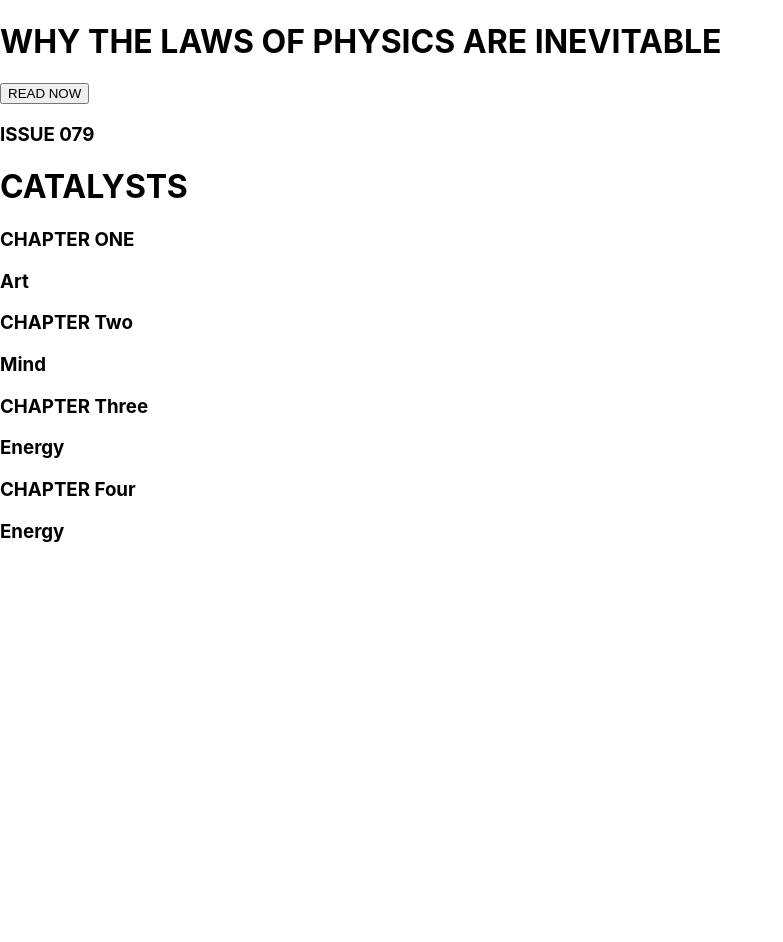
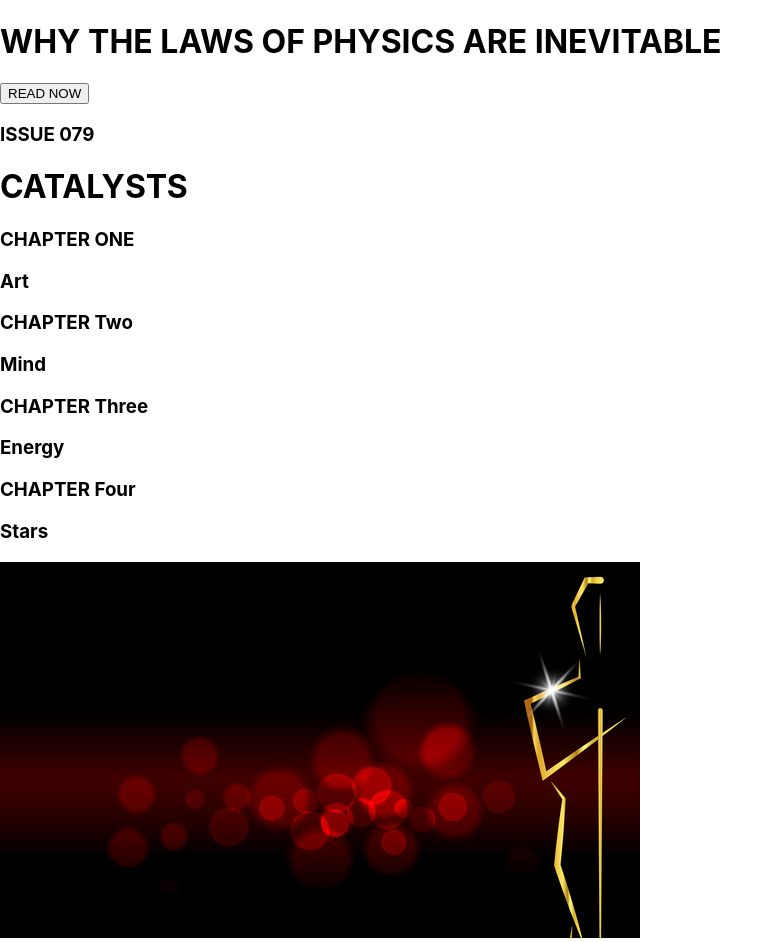
Before and after one commit to Jiaxi-Wu-Dev/nautilus, a React (Create React App) app: page / in a window 1280 px wide. Shown: the part 1580-2522 px from the top of the page, without its empty margins (0-783 px from the left). Before the commit the page ends 2142 px from the top, so only its background shows below. Built offline with nearby package versions, Linux system fonts and the light colour scheme.

Commit message:
sidebar pics

```diff
--- a/src/App.css
+++ b/src/App.css
@@ -11,3 +11,8 @@
   justify-content: space-around;
   margin-left: 10px;
 }
+
+.sidebarMain{
+  display: flex;
+
+}
--- a/src/components/Banner.js
+++ b/src/components/Banner.js
@@ -1,3 +1,5 @@
+// Create a banner component and import it to the Midpage component
+
 import React, { Component } from 'react';
 import "../App.css"
 import Clovers from '/Users/dmac/Desktop/PerScholas/hw/nautilus_mockup/nautilus/src/assets/clover_card.jpg'
--- a/src/components/Frontpage.js
+++ b/src/components/Frontpage.js
@@ -1,3 +1,5 @@
+// Create a front page component, and then import it to App.js
+
 import React, { Component } from "react";
 // need to import image
 import Background from "/Users/dmac/Desktop/PerScholas/hw/nautilus_mockup/nautilus/src/assets/matches.png";
--- a/src/components/Midpage.js
+++ b/src/components/Midpage.js
@@ -1,3 +1,5 @@
+// Make a midpage component then import it to App.js
+
 import React, { Component } from 'react';
 import "../App.css";
 import Navbar from "./Navbar"
--- a/src/components/Sidebar.js
+++ b/src/components/Sidebar.js
@@ -1,10 +1,13 @@
+// build a sidebar and then import it to the midpage component
+
 import React, { Component } from "react";
+import Goldenglobe from "/Users/dmac/Desktop/PerScholas/hw/nautilus_mockup/nautilus/src/assets/ai.png";
 
 class Sidebar extends Component {
   state = {};
   render() {
     return (
-      <div>
+      <div className="sidebarMain">
         <div className="sidebar">
           <h3>ISSUE 079</h3>
           <h1>CATALYSTS</h1>
@@ -23,7 +26,12 @@ class Sidebar extends Component {
             </div>
             <div className="chapterFour">
               <h3> CHAPTER Four</h3>
-              <h3> Energy </h3>
+              <h3> Stars </h3>
+            </div>
+          </div>
+          <div className="sidePictures">
+            <div>
+                <img src={Goldenglobe} alt="" />
             </div>
           </div>
         </div>
```
